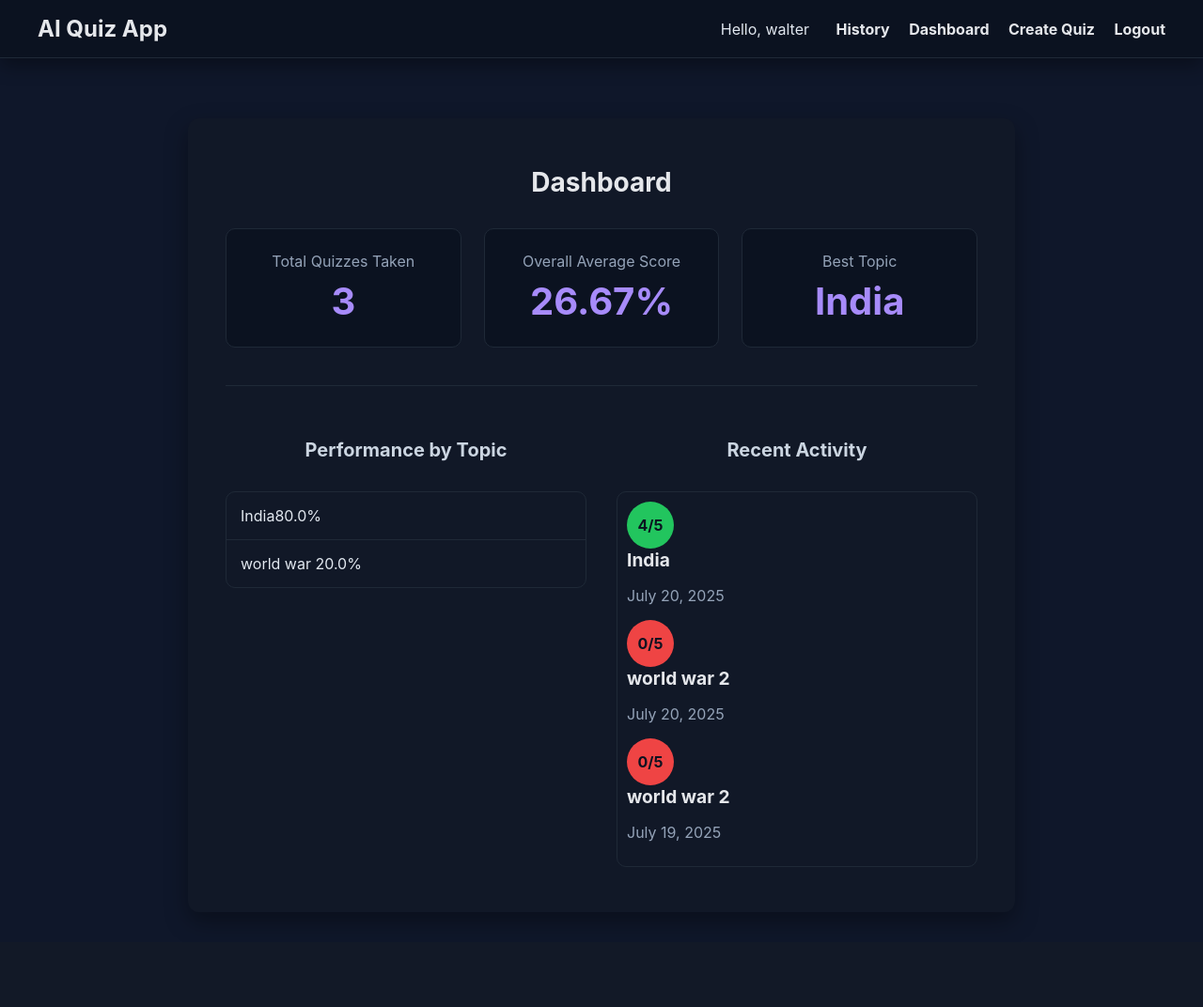
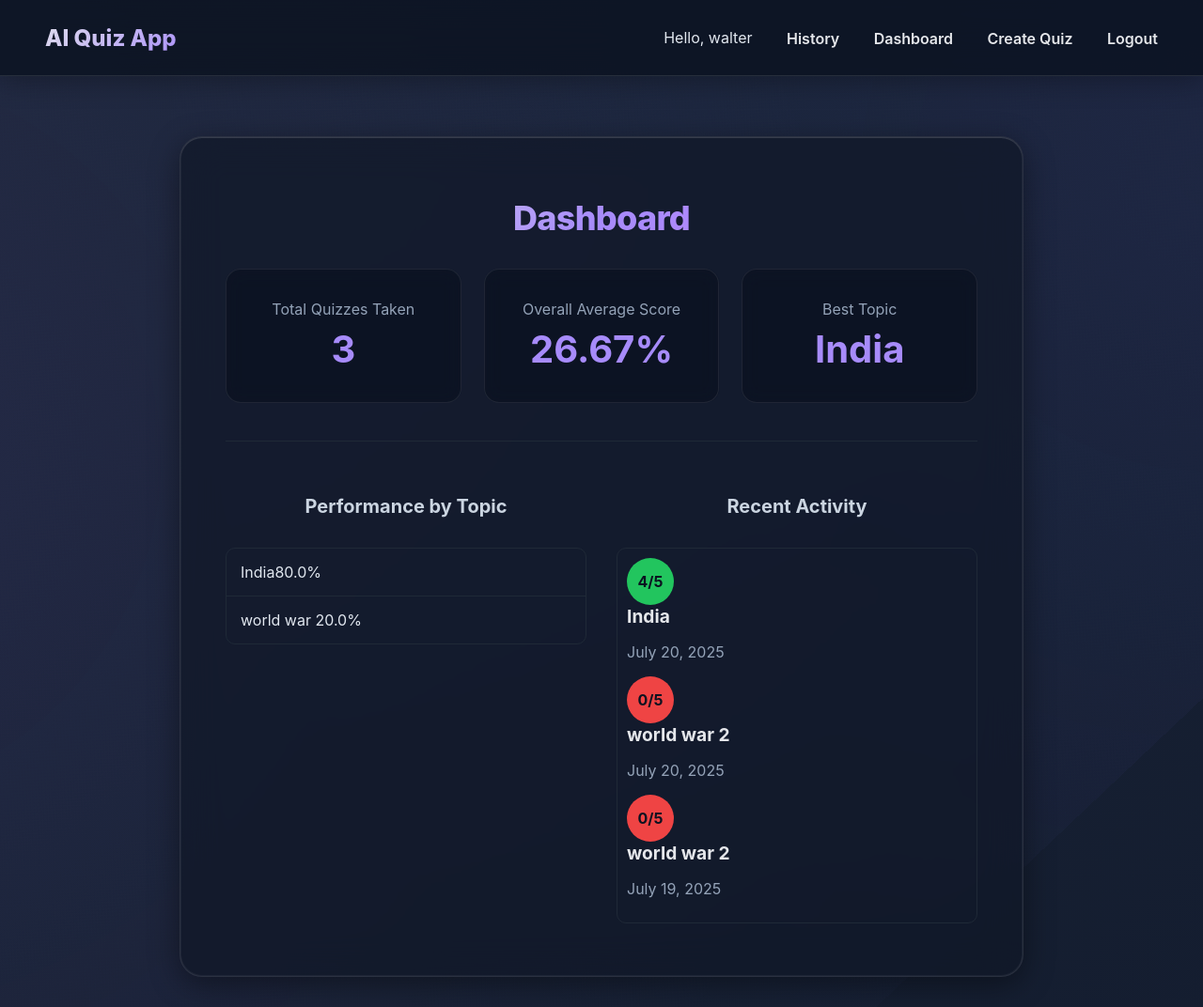
Before and after one commit to Nishanth-Nix/Ai-powered-dynamic-quizz-generator, a Flask app: page /dashboard in a window 1280 px wide. Shown: the whole page at 94% size. Before the commit the page ends 923 px from the top, so only its background shows below. Run offline with Flask 3, Linux system fonts and the light colour scheme; a user stored in the database is signed in.

Commit message:
ui update

```diff
--- a/static/styles.css
+++ b/static/styles.css
@@ -1,9 +1,42 @@
+/* Premium Animated Background */
 body {
     font-family: -apple-system, BlinkMacSystemFont, "Segoe UI", Roboto, Helvetica, Arial, sans-serif;
-    background-color: #0f172a; /* slate-900 */
+    background: linear-gradient(135deg, #0f172a 0%, #1e293b 50%, #0f172a 100%);
+    background-size: 400% 400%;
+    animation: gradientShift 15s ease infinite;
     color: #e2e8f0; /* slate-200 */
     margin: 0;
     padding: 0;
+    position: relative;
+    overflow-x: hidden;
+}
+
+/* Animated background gradient */
+@keyframes gradientShift {
+    0% { background-position: 0% 50%; }
+    50% { background-position: 100% 50%; }
+    100% { background-position: 0% 50%; }
+}
+
+/* Floating particles effect */
+body::before {
+    content: '';
+    position: fixed;
+    top: -50%;
+    left: -50%;
+    width: 200%;
+    height: 200%;
+    background:
+        radial-gradient(circle at 25% 25%, rgba(99, 102, 241, 0.08) 0%, transparent 50%),
+        radial-gradient(circle at 75% 75%, rgba(139, 92, 246, 0.08) 0%, transparent 50%);
+    animation: float 20s ease-in-out infinite;
+    pointer-events: none;
+    z-index: 0;
+}
+
+@keyframes float {
+    0%, 100% { transform: translate(0, 0) rotate(0deg); }
+    50% { transform: translate(-5%, -5%) rotate(180deg); }
 }
 
 
@@ -16,24 +49,48 @@ main {
     align-items: center;
     justify-content: flex-start;
     min-height: calc(100vh - 100px);
+    position: relative;
+    z-index: 1;
 }
 
 
+/* Premium Glass Card Effect */
 .container {
-
     max-width: 800px;
     width: 100%;
-    background: #111827; /* gray-900 */
-    padding: 2rem 2.5rem;
-    border-radius: 12px;
-    box-shadow: 0 10px 25px rgba(0, 0, 0, 0.35);
+    background: rgba(17, 24, 39, 0.7);
+    backdrop-filter: blur(20px);
+    -webkit-backdrop-filter: blur(20px);
+    border: 1px solid rgba(255, 255, 255, 0.1);
+    padding: 2.5rem 3rem;
+    border-radius: 24px;
+    box-shadow:
+        0 8px 32px rgba(0, 0, 0, 0.4),
+        0 0 0 1px rgba(255, 255, 255, 0.05) inset,
+        0 1px 0 rgba(255, 255, 255, 0.1) inset;
+    position: relative;
+    z-index: 1;
+    transition: transform 0.3s ease, box-shadow 0.3s ease;
+}
+
+.container:hover {
+    transform: translateY(-2px);
+    box-shadow:
+        0 12px 40px rgba(0, 0, 0, 0.5),
+        0 0 0 1px rgba(255, 255, 255, 0.1) inset,
+        0 1px 0 rgba(255, 255, 255, 0.15) inset;
 }
 
 h1 {
-    font-size: 1.75rem;
-    color: #e5e7eb;
+    font-size: 2.25rem;
+    background: linear-gradient(135deg, #e5e7eb 0%, #a78bfa 50%, #c084fc 100%);
+    -webkit-background-clip: text;
+    -webkit-text-fill-color: transparent;
+    background-clip: text;
     text-align: center;
     margin-bottom: 0.5rem;
+    font-weight: 800;
+    letter-spacing: -0.02em;
 }
 
 .container > p {
@@ -338,11 +449,37 @@ form button:active {
     margin-top: 2rem;
 }
 .stat-card {
-    background-color: #0b1220;
-    border: 1px solid #1f2937;
-    border-radius: 10px;
-    padding: 1.5rem;
+    background: rgba(11, 18, 32, 0.6);
+    backdrop-filter: blur(10px);
+    border: 1px solid rgba(255, 255, 255, 0.08);
+    border-radius: 16px;
+    padding: 2rem;
     text-align: center;
+    transition: all 0.3s ease;
+    position: relative;
+    overflow: hidden;
+}
+
+.stat-card::before {
+    content: '';
+    position: absolute;
+    top: -50%;
+    left: -50%;
+    width: 200%;
+    height: 200%;
+    background: radial-gradient(circle, rgba(167, 139, 250, 0.05) 0%, transparent 70%);
+    opacity: 0;
+    transition: opacity 0.3s ease;
+}
+
+.stat-card:hover {
+    border-color: rgba(167, 139, 250, 0.3);
+    transform: translateY(-5px);
+    box-shadow: 0 10px 40px rgba(0, 0, 0, 0.4);
+}
+
+.stat-card:hover::before {
+    opacity: 1;
 }
 .stat-card-title {
     font-size: 1rem;
--- a/templates/base.html
+++ b/templates/base.html
@@ -6,14 +6,65 @@
     <title>{% block title %}AI Quiz Generator{% endblock %}</title>
     <link rel="stylesheet" href="{{ url_for('static', filename='styles.css') }}">
     <style>
-        .navbar { background-color: #0b1220; padding: 0.5rem 2rem; box-shadow: 0 8px 20px rgba(0,0,0,0.35); margin-bottom: 2rem; display: flex; justify-content: space-between; align-items: center; border-bottom: 1px solid #1f2937; }
-        .navbar a { text-decoration: none; color: #e5e7eb; font-weight: bold; padding: 0.5rem; }
-        .navbar a:hover { color: #a78bfa; }
-        .navbar .brand { font-size: 1.5rem; color: #e5e7eb; }
-        .flashes { list-style: none; padding: 0; margin: 0 0 1rem 0; }
-        .flashes li { padding: 1rem; border-radius: 8px; margin-bottom: 1rem; }
-        .flashes .success { background-color: rgba(16, 185, 129, 0.15); color: #d1fae5; border: 1px solid #10b981; }
-        .flashes .error { background-color: rgba(239, 68, 68, 0.12); color: #fecaca; border: 1px solid #ef4444; }
+        .navbar {
+            background: rgba(11, 18, 32, 0.8);
+            backdrop-filter: blur(20px);
+            -webkit-backdrop-filter: blur(20px);
+            padding: 1rem 2rem;
+            box-shadow: 0 4px 30px rgba(0,0,0,0.3);
+            margin-bottom: 2rem;
+            display: flex;
+            justify-content: space-between;
+            align-items: center;
+            border-bottom: 1px solid rgba(255, 255, 255, 0.1);
+            position: sticky;
+            top: 0;
+            z-index: 100;
+        }
+        .navbar a {
+            text-decoration: none;
+            color: #e5e7eb;
+            font-weight: 600;
+            padding: 0.6rem 1rem;
+            border-radius: 8px;
+            transition: all 0.3s ease;
+        }
+        .navbar a:hover {
+            color: #a78bfa;
+            background: rgba(167, 139, 250, 0.1);
+            transform: translateY(-1px);
+        }
+        .navbar .brand {
+            font-size: 1.5rem;
+            background: linear-gradient(135deg, #e5e7eb 0%, #a78bfa 100%);
+            -webkit-background-clip: text;
+            -webkit-text-fill-color: transparent;
+            background-clip: text;
+            font-weight: 800;
+        }
+        .flashes {
+            list-style: none;
+            padding: 0;
+            margin: 0 0 1rem 0;
+        }
+        .flashes li {
+            padding: 1rem 1.25rem;
+            border-radius: 12px;
+            margin-bottom: 1rem;
+            backdrop-filter: blur(10px);
+        }
+        .flashes .success {
+            background: rgba(16, 185, 129, 0.2);
+            color: #d1fae5;
+            border: 1px solid rgba(16, 185, 129, 0.3);
+            box-shadow: 0 4px 15px rgba(16, 185, 129, 0.1);
+        }
+        .flashes .error {
+            background: rgba(239, 68, 68, 0.2);
+            color: #fecaca;
+            border: 1px solid rgba(239, 68, 68, 0.3);
+            box-shadow: 0 4px 15px rgba(239, 68, 68, 0.1);
+        }
     </style>
 </head>
 <body>
```
Also changed, not shown: other parts of static/styles.css (+75 -21 lines).
